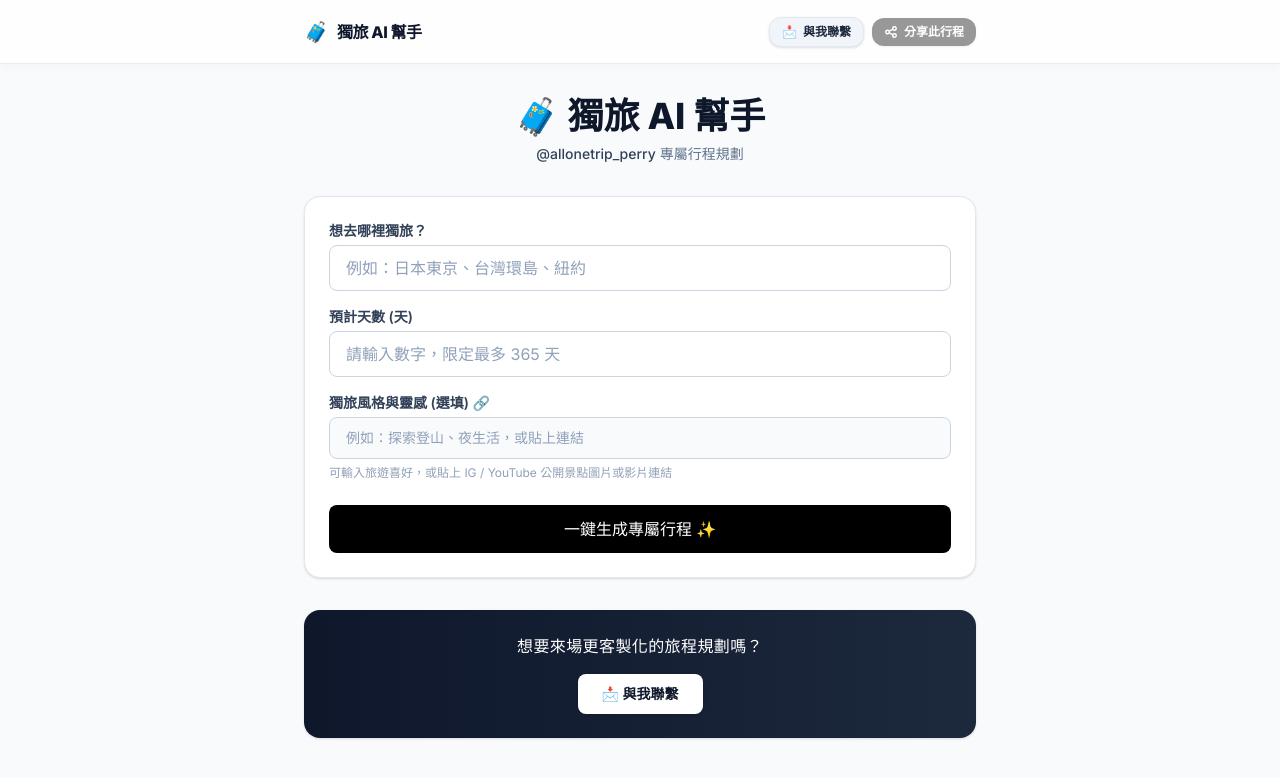
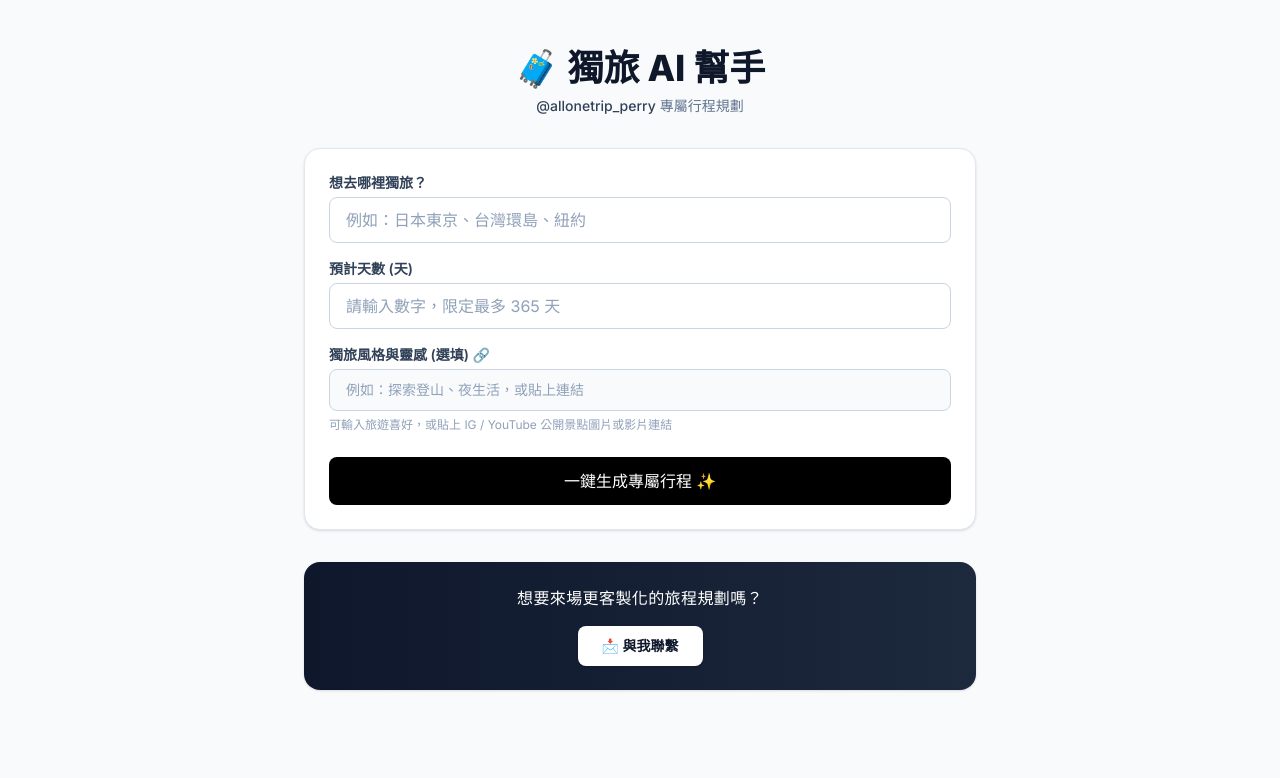
Before and after one commit to PerryChen-creator/allonetrip-ai, a Next.js app: page / in a window 1280 px wide. Shown: the top 778 px of the page. Built offline with nearby package versions, Linux system fonts and the light colour scheme.

Commit message:
implement smooth scroll-reveal top header to prevent title duplication at top

```diff
--- a/app/page.tsx
+++ b/app/page.tsx
@@ -26,13 +26,15 @@ export default function Home() {
   const [editingIndex, setEditingIndex] = useState<number | null>(null);
   const [editInput, setEditInput] = useState('');
 
-  // 複製狀態
   const [copiedId, setCopiedId] = useState<string | null>(null);
 
   // 🔗 分享彈窗狀態 (Gemini Style)
   const [isShareModalOpen, setIsShareModalOpen] = useState(false);
   const [isCreatingLink, setIsCreatingLink] = useState(false);
   const [shareUrl, setShareUrl] = useState('');
+
+  // 🚀 頂部導覽列滾動狀態
+  const [showTopBar, setShowTopBar] = useState(false);
 
   // Refs
   const chatTopRef = useRef<HTMLDivElement | null>(null);
@@ -43,6 +45,15 @@ export default function Home() {
 
   const loadingDotsRef = useRef<HTMLDivElement | null>(null);
   const latestAiMsgRef = useRef<HTMLDivElement | null>(null);
+
+  // 監聽頁面滾動，超過 100px 時顯示 Top Bar
+  useEffect(() => {
+    const handleScroll = () => {
+      setShowTopBar(window.scrollY > 100);
+    };
+    window.addEventListener('scroll', handleScroll);
+    return () => window.removeEventListener('scroll', handleScroll);
+  }, []);
 
   // Auto-Pilot 載入邏輯
   useEffect(() => {
@@ -67,7 +78,6 @@ export default function Home() {
     }
   }, []);
 
-  // 打開分享彈窗並產生連結
   const handleOpenShareModal = () => {
     if (!destination) return;
 
@@ -274,8 +284,12 @@ export default function Home() {
 
   return (
     <>
-      {/* 🔝 固定頂部導覽列 Top Bar (桌機 + 手機全支援) */}
-      <header className="fixed top-0 left-0 right-0 h-16 bg-white/80 backdrop-blur-xl border-b border-slate-200/80 z-40 px-4 sm:px-6 flex items-center shadow-[0_2px_10px_rgba(0,0,0,0.03)]">
+      {/* 🔝 滾動顯示的固定頂部導覽列 (加入滑順動畫與動態狀態) */}
+      <header
+        className={`fixed top-0 left-0 right-0 h-16 bg-white/90 backdrop-blur-xl border-b border-slate-200/80 z-40 px-4 sm:px-6 flex items-center shadow-[0_2px_10px_rgba(0,0,0,0.03)] transition-all duration-300 ease-in-out ${
+          showTopBar ? 'translate-y-0 opacity-100' : '-translate-y-full opacity-0 pointer-events-none'
+        }`}
+      >
         <div className="max-w-2xl mx-auto w-full flex items-center justify-between">
           <div className="flex items-center gap-2">
             <span className="text-xl">🧳</span>
@@ -316,7 +330,8 @@ export default function Home() {
         </div>
       </header>
 
-      <main className="min-h-screen bg-slate-50 pt-24 pb-40 px-4 sm:px-6 lg:px-8 relative">
+      {/* 將 pt-24 改回 py-12，讓初始畫面距離完美置中 */}
+      <main className="min-h-screen bg-slate-50 py-12 pb-40 px-4 sm:px-6 lg:px-8 relative">
 
         {/* 🚀 Gemini 風格分享彈窗 (Modal) */}
         {isShareModalOpen && (
```
